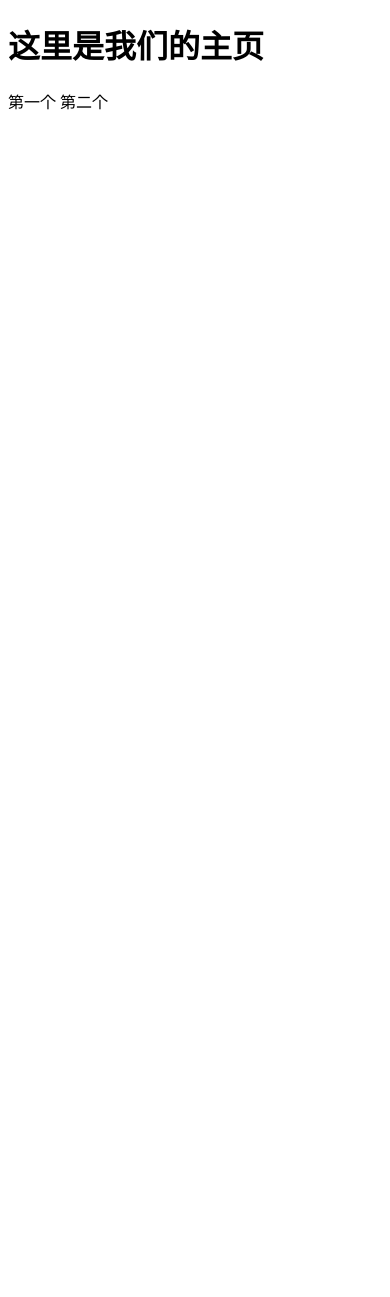
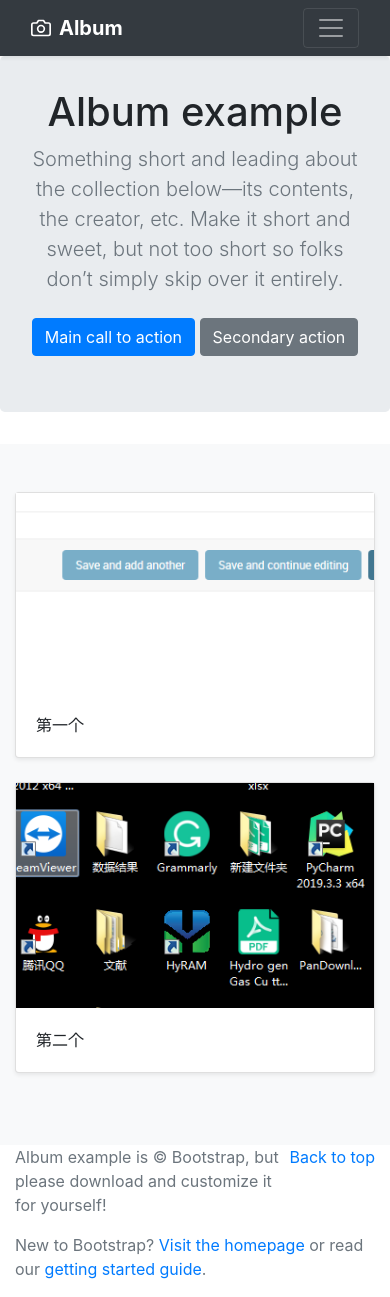
Before and after one commit to Zhao-Mingbin/Django-my-gallery, a Django app: page / in a window 390 px wide. Before the commit the page ends 110 px from the top, so only its background shows below. Run offline with Django 3.2, Linux system fonts and the light colour scheme; data comes from the database, SQL or seed files in the repository; both versions use the stored data as it was after the commit; some libraries are stand-ins or nearby versions.

Commit message:
完善了gallery 的 application

```diff
--- a/gallery/models.py
+++ b/gallery/models.py
@@ -4,4 +4,8 @@ from django.db import models
 
 
 class Gallery (models.Model):
-	description = models.CharField(max_length=120)
+	description = models.CharField(default='这里是作品简介', max_length=120)
+	image = models.ImageField(default='default.png',upload_to='images/')
+	title= models.CharField(default='作品标题',max_length=50)
+	def __str__(self):
+		return self.title
--- a/portfolio/settings.py
+++ b/portfolio/settings.py
@@ -119,3 +119,5 @@ USE_TZ = True
 # https://docs.djangoproject.com/en/2.0/howto/static-files/
 
 STATIC_URL = '/static/'
+MEDIA_URL='/media/'
+MEDIA_ROOT = os.path.join(BASE_DIR, 'media')
--- a/portfolio/urls.py
+++ b/portfolio/urls.py
@@ -16,7 +16,11 @@ Including another URLconf
 from django.contrib import admin
 from django.urls import path
 from . import view
+from django.conf.urls.static import static
+from django.conf import settings
+
 urlpatterns = [
     path('admin/', admin.site.urls),
     path('', view.home)
-]
+
+]+static(settings.MEDIA_URL, document_root=settings.MEDIA_ROOT)
--- a/templates/home.html
+++ b/templates/home.html
@@ -1,14 +1,139 @@
-<!DOCTYPE html>
+{#<!DOCTYPE html>#}
+{#<html lang="en">#}
+{#<head>#}
+{#    <meta charset="UTF-8">#}
+{#    <title>this is the home page</title>#}
+{#</head>#}
+{#<body>#}
+{#<h1>这里是我们的主页</h1>#}
+{#{% for gallary in gallerys.all %}#}
+{#{{ gallary.description }}#}
+{#    <img src="{{ gallary.image.url }}" alt=>#}
+{#{% endfor %}#}
+{##}
+{#</body>#}
+{#</html>#}
+<!doctype html>
 <html lang="en">
-<head>
-    <meta charset="UTF-8">
-    <title>this is the home page</title>
-</head>
-<body>
-<h1>这里是我们的主页</h1>
-{% for gallary in gallerys.all %}
-{{ gallary.description }}
-{% endfor %}
+  <head>
+    <meta charset="utf-8">
+    <meta name="viewport" content="width=device-width, initial-scale=1, shrink-to-fit=no">
+    <meta name="description" content="">
+    <meta name="author" content="Mark Otto, Jacob Thornton, and Bootstrap contributors">
+    <meta name="generator" content="Jekyll v3.8.6">
+    <title>Album example · Bootstrap</title>
 
-</body>
+    <link rel="canonical" href="https://getbootstrap.com/docs/4.4/examples/album/">
+
+    <!-- Bootstrap core CSS -->
+<link rel="stylesheet" href="https://stackpath.bootstrapcdn.com/bootstrap/4.4.1/css/bootstrap.min.css" integrity="sha384-Vkoo8x4CGsO3+Hhxv8T/Q5PaXtkKtu6ug5TOeNV6gBiFeWPGFN9MuhOf23Q9Ifjh" crossorigin="anonymous">
+
+    <!-- Favicons -->
+<link rel="apple-touch-icon" href="/docs/4.4/assets/img/favicons/apple-touch-icon.png" sizes="180x180">
+<link rel="icon" href="/docs/4.4/assets/img/favicons/favicon-32x32.png" sizes="32x32" type="image/png">
+<link rel="icon" href="/docs/4.4/assets/img/favicons/favicon-16x16.png" sizes="16x16" type="image/png">
+<link rel="manifest" href="/docs/4.4/assets/img/favicons/manifest.json">
+<link rel="mask-icon" href="/docs/4.4/assets/img/favicons/safari-pinned-tab.svg" color="#563d7c">
+<link rel="icon" href="/docs/4.4/assets/img/favicons/favicon.ico">
+<meta name="msapplication-config" content="/docs/4.4/assets/img/favicons/browserconfig.xml">
+<meta name="theme-color" content="#563d7c">
+
+
+    <style>
+      .bd-placeholder-img {
+        font-size: 1.125rem;
+        text-anchor: middle;
+        -webkit-user-select: none;
+        -moz-user-select: none;
+        -ms-user-select: none;
+        user-select: none;
+      }
+
+      @media (min-width: 768px) {
+        .bd-placeholder-img-lg {
+          font-size: 3.5rem;
+        }
+      }
+    </style>
+    <!-- Custom styles for this template -->
+    <link href="album.css" rel="stylesheet">
+  </head>
+  <body>
+    <header>
+  <div class="collapse bg-dark" id="navbarHeader">
+    <div class="container">
+      <div class="row">
+        <div class="col-sm-8 col-md-7 py-4">
+          <h4 class="text-white">About</h4>
+          <p class="text-muted">Add some information about the album below, the author, or any other background context. Make it a few sentences long so folks can pick up some informative tidbits. Then, link them off to some social networking sites or contact information.</p>
+        </div>
+        <div class="col-sm-4 offset-md-1 py-4">
+          <h4 class="text-white">Contact</h4>
+          <ul class="list-unstyled">
+            <li><a href="#" class="text-white">Follow on Twitter</a></li>
+            <li><a href="#" class="text-white">Like on Facebook</a></li>
+            <li><a href="#" class="text-white">Email me</a></li>
+          </ul>
+        </div>
+      </div>
+    </div>
+  </div>
+  <div class="navbar navbar-dark bg-dark shadow-sm">
+    <div class="container d-flex justify-content-between">
+      <a href="#" class="navbar-brand d-flex align-items-center">
+        <svg xmlns="http://www.w3.org/2000/svg" width="20" height="20" fill="none" stroke="currentColor" stroke-linecap="round" stroke-linejoin="round" stroke-width="2" aria-hidden="true" class="mr-2" viewBox="0 0 24 24" focusable="false"><path d="M23 19a2 2 0 0 1-2 2H3a2 2 0 0 1-2-2V8a2 2 0 0 1 2-2h4l2-3h6l2 3h4a2 2 0 0 1 2 2z"/><circle cx="12" cy="13" r="4"/></svg>
+        <strong>Album</strong>
+      </a>
+      <button class="navbar-toggler" type="button" data-toggle="collapse" data-target="#navbarHeader" aria-controls="navbarHeader" aria-expanded="false" aria-label="Toggle navigation">
+        <span class="navbar-toggler-icon"></span>
+      </button>
+    </div>
+  </div>
+</header>
+
+<main role="main">
+
+  <section class="jumbotron text-center">
+    <div class="container">
+      <h1>Album example</h1>
+      <p class="lead text-muted">Something short and leading about the collection below—its contents, the creator, etc. Make it short and sweet, but not too short so folks don’t simply skip over it entirely.</p>
+      <p>
+        <a href="#" class="btn btn-primary my-2">Main call to action</a>
+        <a href="#" class="btn btn-secondary my-2">Secondary action</a>
+      </p>
+    </div>
+  </section>
+
+  <div class="album py-5 bg-light">
+    <div class="container">
+
+      <div class="row">
+          {% for gallary in gallerys.all %}
+        <div class="col-md-4">
+          <div class="card mb-4 shadow-sm">
+              <img src="{{ gallary.image.url }}" alt="">
+            <div class="card-body">
+              <p class="card-text">{{ gallary.description }}</p>
+            </div>
+          </div>
+        </div>
+        {% endfor %}
+      </div>
+    </div>
+  </div>
+
+</main>
+
+<footer class="text-muted">
+  <div class="container">
+    <p class="float-right">
+      <a href="#">Back to top</a>
+    </p>
+    <p>Album example is &copy; Bootstrap, but please download and customize it for yourself!</p>
+    <p>New to Bootstrap? <a href="https://getbootstrap.com/">Visit the homepage</a> or read our <a href="/docs/4.4/getting-started/introduction/">getting started guide</a>.</p>
+  </div>
+</footer>
+<script src="https://code.jquery.com/jquery-3.4.1.slim.min.js" integrity="sha384-J6qa4849blE2+poT4WnyKhv5vZF5SrPo0iEjwBvKU7imGFAV0wwj1yYfoRSJoZ+n" crossorigin="anonymous"></script>
+<script src="https://cdn.jsdelivr.net/npm/popper.js@1.16.0/dist/umd/popper.min.js" integrity="sha384-Q6E9RHvbIyZFJoft+2mJbHaEWldlvI9IOYy5n3zV9zzTtmI3UksdQRVvoxMfooAo" crossorigin="anonymous"></script>
+<script src="https://stackpath.bootstrapcdn.com/bootstrap/4.4.1/js/bootstrap.min.js" integrity="sha384-wfSDF2E50Y2D1uUdj0O3uMBJnjuUD4Ih7YwaYd1iqfktj0Uod8GCExl3Og8ifwB6" crossorigin="anonymous"></script>
 </html>
```
Also changed, not shown: db.sqlite3, gallery/migrations/0004_auto_20200301_0954.py (added), media/images/20200301110848.png (added), media/images/Graph1di2.png (added), media/images/c20tu.png (added), media/images/微信截图_20200301110805.png (added).
